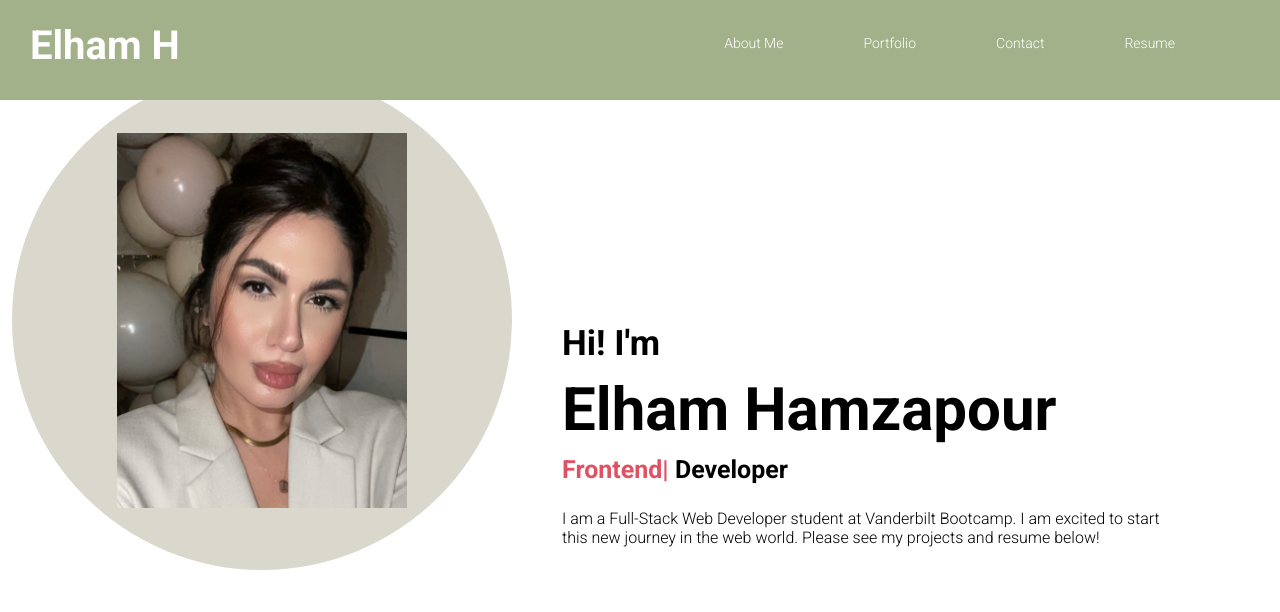
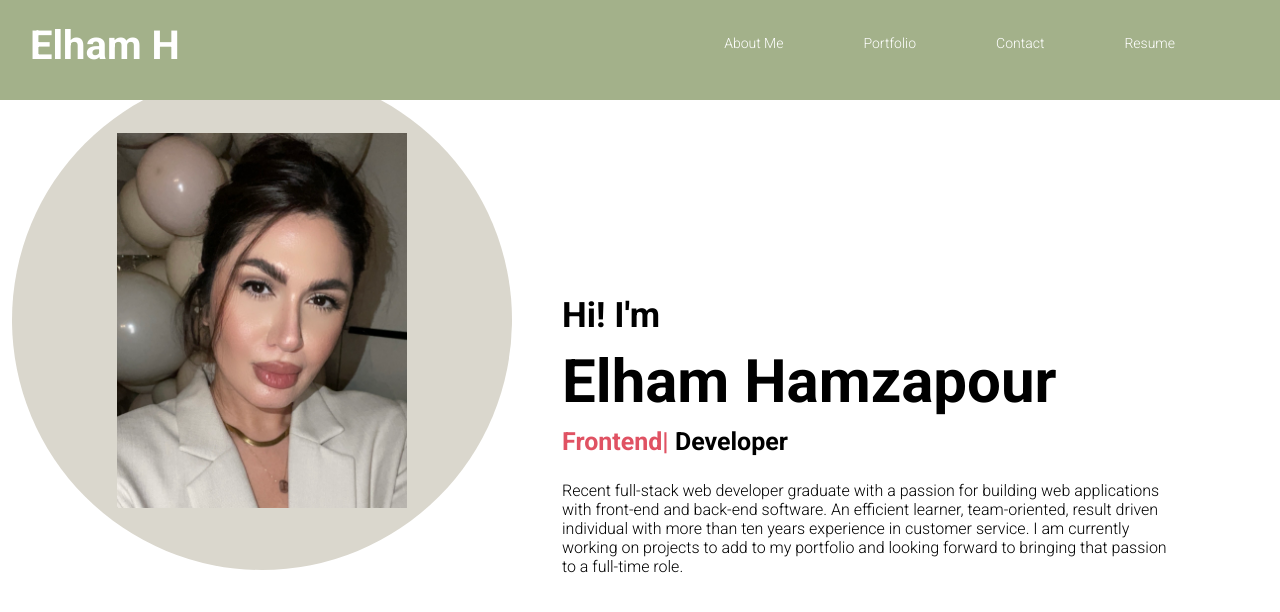
Before and after one commit to ehamzapour/React-Portfolio, a React (Create React App) app in the folder react-portfolio/: page / in a window 1280 px wide. Shown: the top 612 px of the page. Built offline with nearby package versions, Linux system fonts and the light colour scheme; a web font is replaced by a local one.

Commit message:
added link to resume, changed about bio

```diff
--- a/react-portfolio/src/components/about/About.js
+++ b/react-portfolio/src/components/about/About.js
@@ -29,7 +29,7 @@ function About() {
           <h2>Hi! I'm</h2>
           <h1>Elham Hamzapour</h1>
           <h3><span ref={textRef}></span> Developer</h3>
-          <p>I am a Full-Stack Web Developer student at Vanderbilt Bootcamp. I am excited to start this new journey in the web world. Please see my projects and resume below!</p>
+          <p>Recent full-stack web developer graduate with a passion for building web applications with front-end and back-end software. An efficient learner, team-oriented, result driven individual with more than ten years experience in customer service. I am currently working on projects to add to my portfolio and looking forward to bringing that passion to a full-time role.</p>
         </div>
       </div>
     </div>
--- a/react-portfolio/src/components/resume/Resume.js
+++ b/react-portfolio/src/components/resume/Resume.js
@@ -6,7 +6,7 @@ function Resume() {
     return (
         <div className='resume' id='resume'>
             <h1> Resume </h1>
-            <p> Download <a href='#' targer='_blank' rel='noreferrer'>Resume</a></p>
+            <p> Download <a href='https://drive.google.com/file/d/1X_EdxPMs36wbF1WFk3FkU7lmvAr0W3zh/view?usp=share_link' targer='_blank' rel='noreferrer'>Resume</a></p>
             <h3>Proficiencies:</h3>
             <ul>
                 <li>HTML</li>
@@ -16,7 +16,7 @@ function Resume() {
                 <li>Express</li>
                 <li>MySQL</li>
                 <li>Sequelize</li>
-                <li>MongoDBt</li>
+                <li>MongoDB</li>
                 <li>Mongoose</li>
                 <li>React</li>
             </ul>
```
